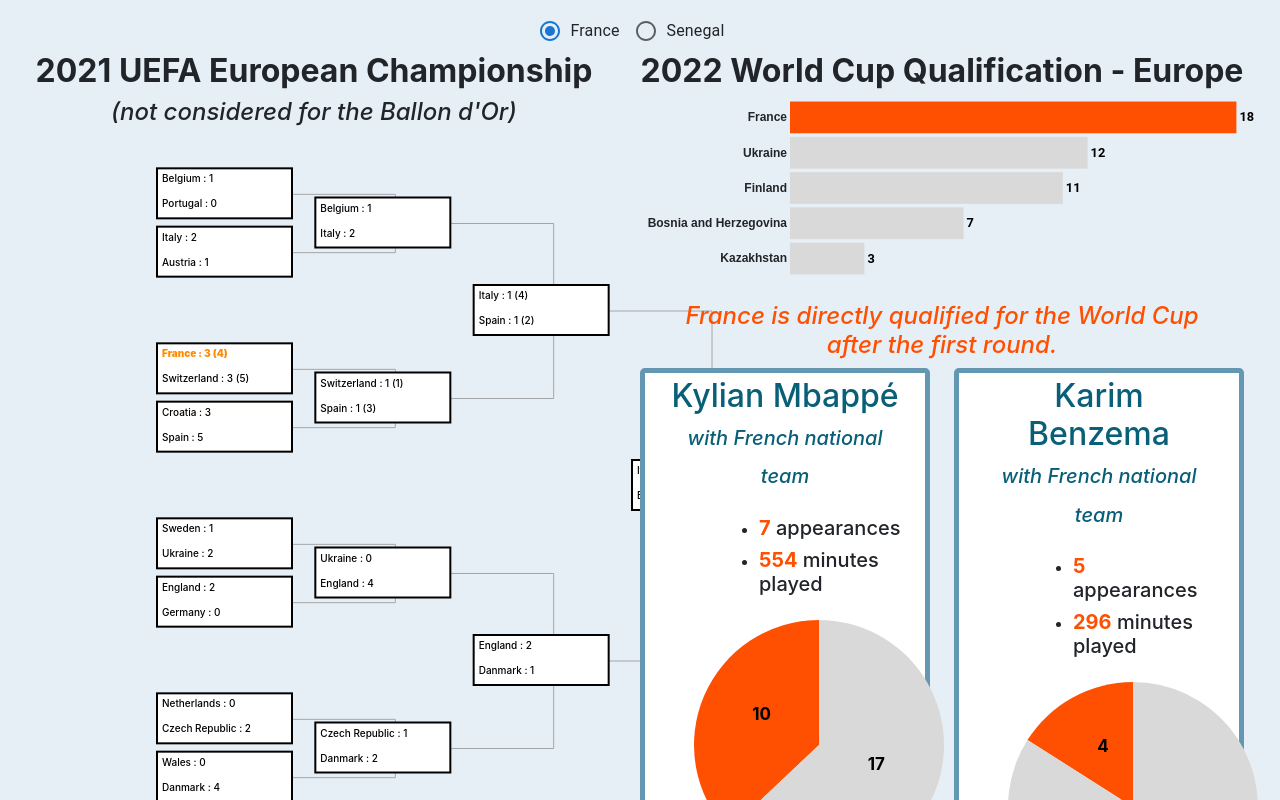
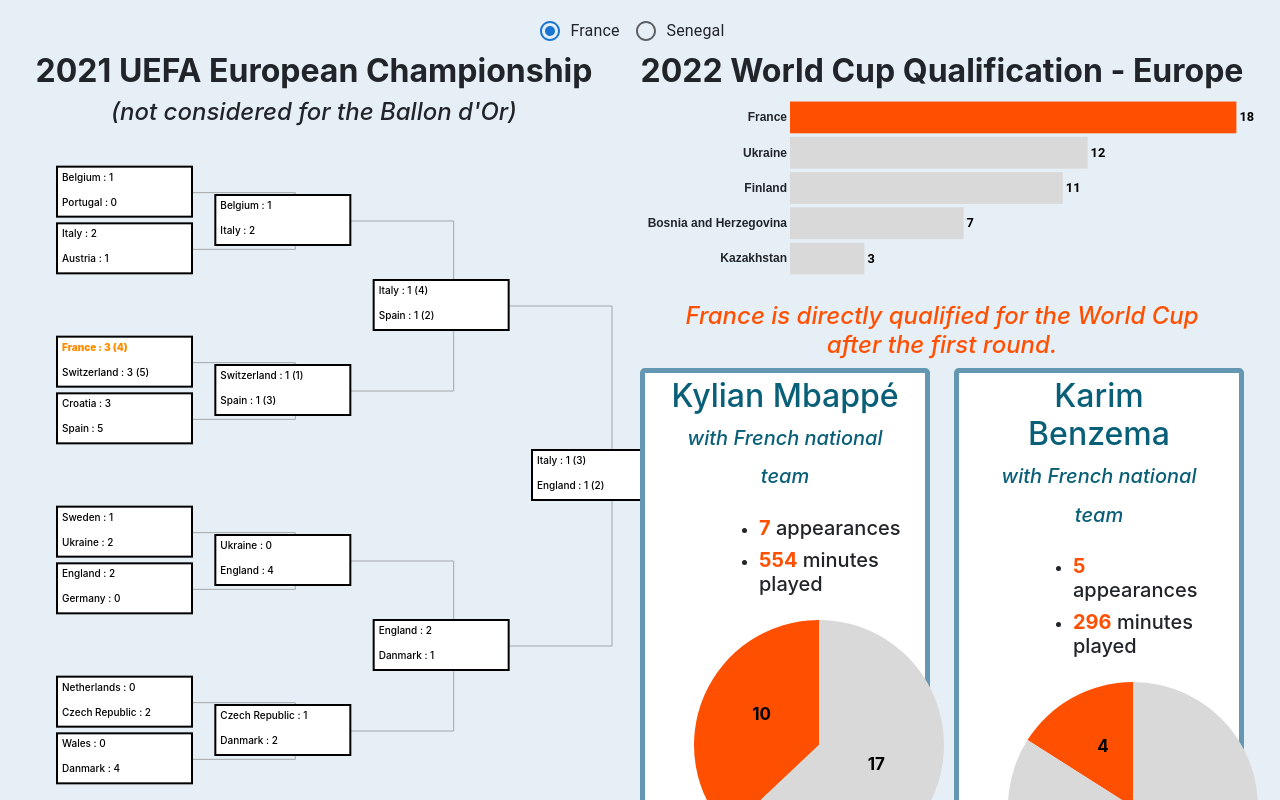
Before and after one commit to Kevin-Lam1013/INF8808-DataVizualisationProject, a React (Create React App) app: page / in a window 1280 px wide. Shown: the part 1920-2720 px from the top of the page. Built offline with nearby package versions, Linux system fonts and the light colour scheme.

Commit message:
fix barplot second viz

```diff
--- a/src/components/Bracket/Bracket.js
+++ b/src/components/Bracket/Bracket.js
@@ -8,7 +8,7 @@
   const [team, setTeam] = useState("");
 
   const width = 500,
-    height = 700,
+    height = 680,
     labelHeight = 50,
     labelWidth = 120;
 
@@ -30,11 +30,10 @@
     // append the svg object to the body of the page
     var svg = d3
       .select(ref.current)
-      .attr("width", width + 500)
-      .attr("height", height + 200)
+      .attr("width", width + 250)
+      .attr("height", height )
       .append("g")
-      .attr("transform", "translate(200,0)"); // bit of margin on the left = 40
-
+      .attr("transform", "translate(100,0)");
     // Create the cluster layout:
     var cluster = d3.cluster().size([height, width - 25]); // 100 is the margin I will have on the right side
 
```
Also changed, not shown: src/SecondViz/data/WCQ_Senegal.csv.
